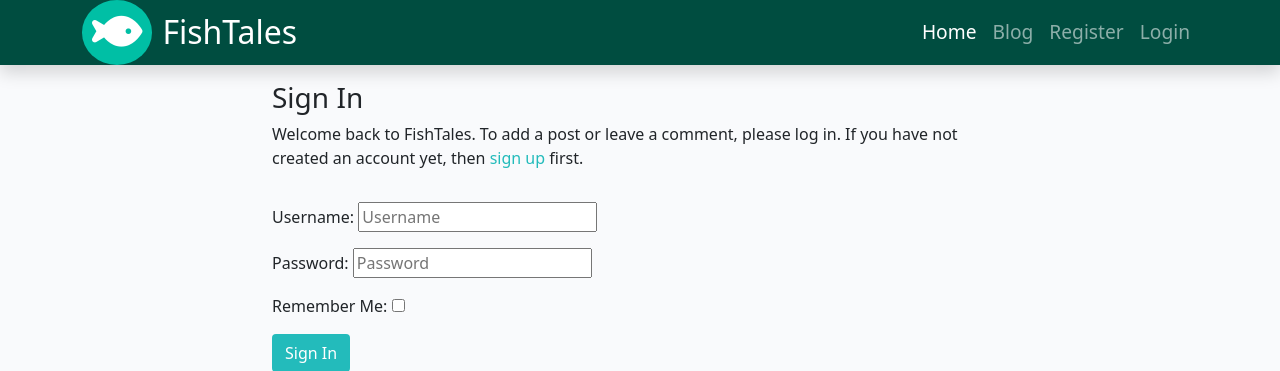
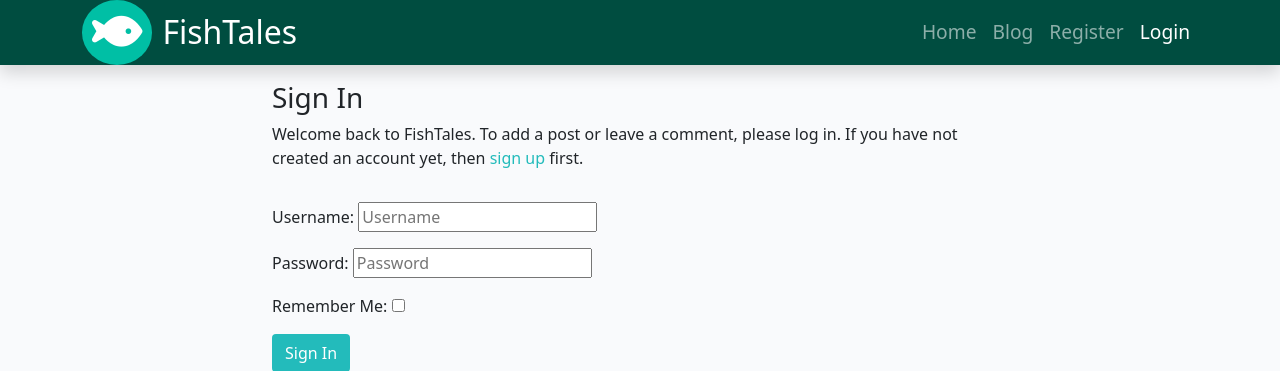
Before and after one commit to mittnamnkenny/fishtales, a Django app: page /accounts/login/ in a window 1280 px wide. Shown: the top 371 px of the page. Run offline with Django 3.2, Linux system fonts and the light colour scheme; some libraries are stand-ins or nearby versions.

Commit message:
Add code to set active nav-link depending on request.path value

```diff
--- a/templates/base.html
+++ b/templates/base.html
@@ -39,22 +39,28 @@
             </button>
             <div class="collapse navbar-collapse" id="navbarText">
                 <ul class="navbar-nav ms-auto mb-2 mb-lg-0">
+                    <!-- Set active nav-link depending on request.path value -->
                     <li class="nav-item">
-                        <a class="nav-link active" aria-current="page" href="{% url 'home' %}">Home</a>
+                        <a class="nav-link {% if '/' == request.path %} active {% endif %}" aria-current="page"
+                            href="{% url 'home' %}">Home</a>
                     </li>
                     <li class="nav-item">
-                        <a class="nav-link" aria-current="page" href="{% url 'blog' %}">Blog</a>
+                        <a class="nav-link {% if 'blog' in request.path %} active {% endif %}"
+                            href="{% url 'blog' %}">Blog</a>
                     </li>
                     {% if user.is_authenticated %}
                     <li class="nav-item">
-                        <a class="nav-link" href="{% url 'account_logout' %}">Logout</a>
+                        <a class="nav-link {% if 'logout' in request.path %} active {% endif %}"
+                            href="{% url 'account_logout' %}">Logout</a>
                     </li>
                     {% else %}
                     <li class="nav-item">
-                        <a class="nav-link" href="{% url 'account_signup' %}">Register</a>
+                        <a class="nav-link {% if 'signup' in request.path %} active {% endif %}"
+                            href="{% url 'account_signup' %}">Register</a>
                     </li>
                     <li class="nav-item">
-                        <a class="nav-link" href="{% url 'account_login' %}">Login</a>
+                        <a class="nav-link {% if 'login' in request.path %} active {% endif %}"
+                            href="{% url 'account_login' %}">Login</a>
                     </li>
                     {% endif %}
                 </ul>
```
